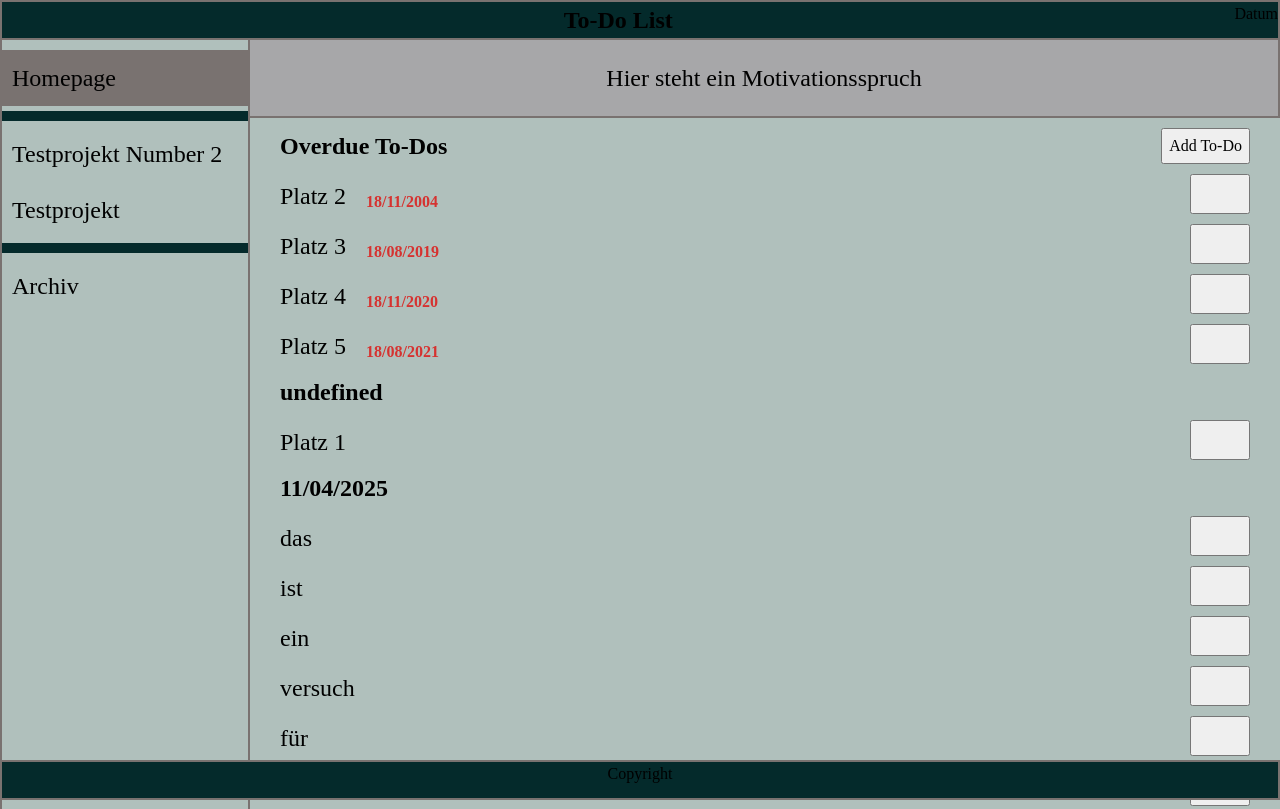
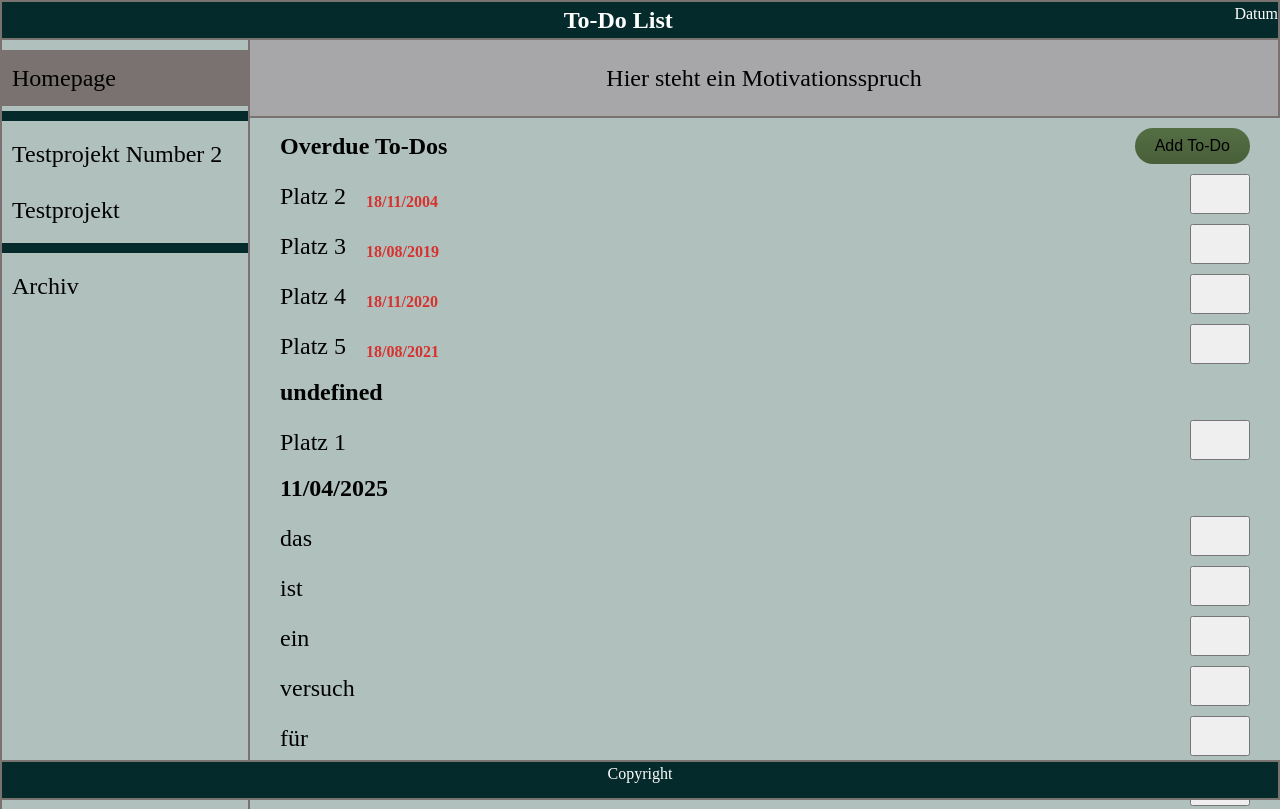
Before and after one commit to JonusBurger/TOP-To-Do-List, a website built with webpack: page src/template.html in a window 1280 px wide. Shown: the top 809 px of the page. Built offline with nearby package versions, Linux system fonts and the light colour scheme.

Commit message:
fix layout bug and add eventlistener to Homepage and Archiv

```diff
--- a/src/buildPage/buildPage.js
+++ b/src/buildPage/buildPage.js
@@ -21,6 +21,7 @@ export default function buildPage() {
         mainHeader.appendChild(titleElement);
         const btnElement = document.createElement("button");
         btnElement.innerText = "Add To-Do";
+        btnElement.classList.add("button");
         mainHeader.appendChild(btnElement);
         mainHeader.classList.add("mainHeader")
         mainArea.appendChild(mainHeader);
--- a/src/buildPage/buildSidebar.js
+++ b/src/buildPage/buildSidebar.js
@@ -1,4 +1,5 @@
 import ProjectPage from "./buildProjectpage";
+import buildHomepage from "./buildHomepage";
 
 export default function buildSidebar(userInfo) {
     const sidebar = document.getElementById("projects");
@@ -13,7 +14,20 @@ export default function buildSidebar(userInfo) {
         return sideBarItem
     }
 
+    function addEventListeners(userInfo) {
+        const staticSidebarElements = document.querySelectorAll(".sidebarItem");
+
+        for (let sidebarItem of staticSidebarElements) {
+            if (sidebarItem.id === "Homepage") {
+                sidebarItem.addEventListener("click", () => buildHomepage(userInfo));
+            } else if (sidebarItem.id === "Archiv") {
+                console.log("Archiv OpenToDo");
+            }
+        }
+    }
+
     function initializeSidebar(userInfo) {
+        addEventListeners(userInfo);
         if (userInfo.getProjects) {
             for (let project of userInfo.getProjects) {
                 sidebar.appendChild(createSidebatItem(project));
--- a/src/style.css
+++ b/src/style.css
@@ -55,9 +55,9 @@ body {
     --secondary-color: #042A2B;
     --tertiary-color: #A7A7A9;
     --button-color: #556F44;
+    --button-color-dark: #415534;
     --border-color: #797270;
     --overdue-color: #D63230;
-    height: 100vh;
 }
 
 header, footer {
@@ -65,6 +65,7 @@ header, footer {
     height: 40px;
     background-color: var(--secondary-color);
     border: 2px solid var(--border-color);
+    color: white;
 }
 
 header {
@@ -79,10 +80,8 @@ header {
     margin-bottom: 40px;
     display: grid;
     grid-template-columns: minmax(150px, 250px) minmax(500px, 1fr);
-    grid-template-rows: 1fr;
+    grid-template-rows: minmax(calc(100vh - 80px), auto);
     background-color: var(--primary-color);
-    height: calc(100%-80px);
-    overflow: auto;
 }
 
 .columnGrid {
@@ -107,7 +106,8 @@ header {
 }
 
 #mainArea {
-    height: 100%;
+    display: flex;
+    flex-direction: column;
 }
 
 .MainAreaHeader {
@@ -128,6 +128,7 @@ header {
     padding: 10px 30px;
     gap: 10px;
     flex: 1;
+    overflow: auto;
 }
 
 .mainHeader {
@@ -220,3 +221,44 @@ footer {
 .toDoTitle {
     font-size: 1.5rem;
 }
+
+.button {
+  align-items: center;
+  appearance: none;
+  background-color: var(--button-color);
+  background-image: linear-gradient(1deg, var(--button-color-dark), var(--button-color) 99%);
+  background-size: calc(100% + 20px) calc(100% + 20px);
+  border-radius: 100px;
+  border-width: 0;
+  box-shadow: none;
+  box-sizing: border-box;
+  cursor: pointer;
+  display: inline-flex;
+  font-family: CircularStd,sans-serif;
+  font-size: 1rem;
+  height: auto;
+  justify-content: center;
+  line-height: 1.5;
+  padding: 6px 20px;
+  text-align: center;
+  text-decoration: none;
+  transition: background-color .2s,background-position .2s;
+  user-select: none;
+  -webkit-user-select: none;
+  touch-action: manipulation;
+  vertical-align: top;
+  white-space: nowrap;
+}
+
+.button:active,
+.button:focus {
+  outline: none;
+}
+
+.button:hover {
+  background-position: -20px -20px;
+}
+
+.button:focus:not(:active) {
+  box-shadow: rgba(40, 170, 255, 0.25) 0 0 0 .125em;
+}
```
